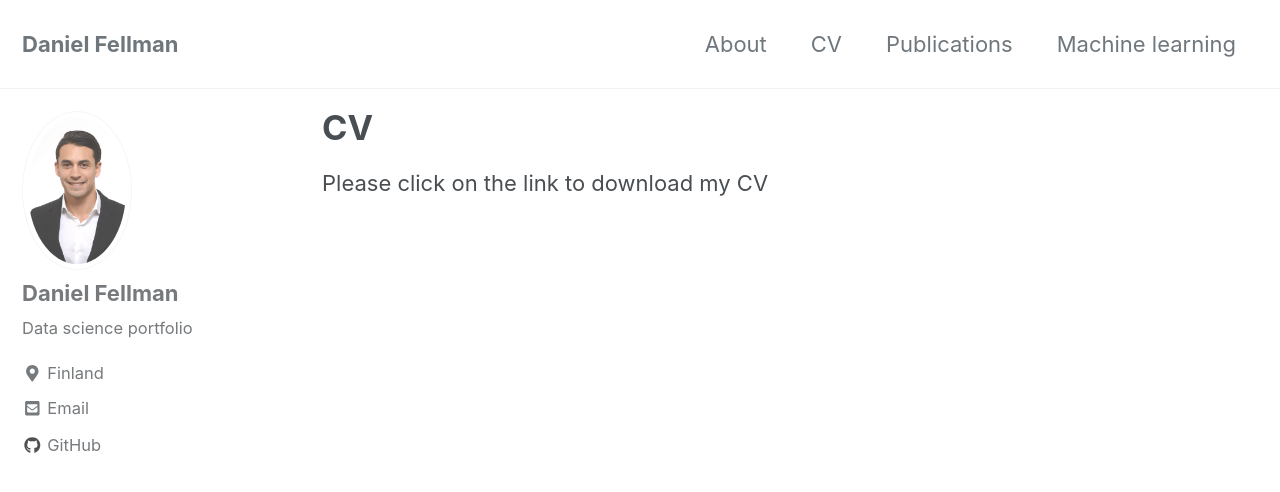
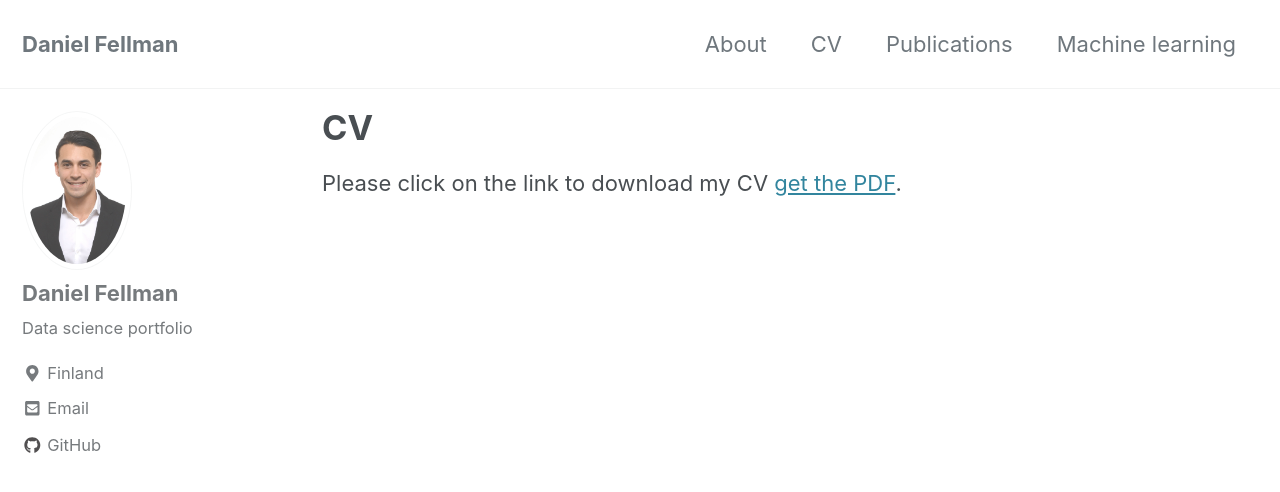
Before and after one commit to danielfellman/danielfellman.github.io, a Jekyll site: the page built from _pages/cv.md, in a window 1280 px wide and 900 px high. Shown: the top 492 px of the window. Built offline with Jekyll 4.4.1, drawn with Linux system fonts in a browser that asks for light colours; cached includes are drawn as plain includes; nearby versions of some CDN libraries.

Commit message:
Change 3

```diff
--- a/_data/navigation.yml
+++ b/_data/navigation.yml
@@ -3,7 +3,7 @@ main:
   - title: "About"
     url: /about/
   - title: "CV"
-    url: "/cv/"
+    url: /cv/
   - title: "Publications"
     url: /publ/
   - title: "Machine learning"
--- a/_pages/cv.md
+++ b/_pages/cv.md
@@ -5,4 +5,4 @@ title: "CV"
 author_profile: true
 ---
 
-Please click on the link to download my CV
+Please click on the link to download my CV [get the PDF]({{ site.url }}/docs/cv.pdf).
```
Also changed, not shown: _posts/2019-01-08-visualization.md (+1 -1 lines), 5 other files.
